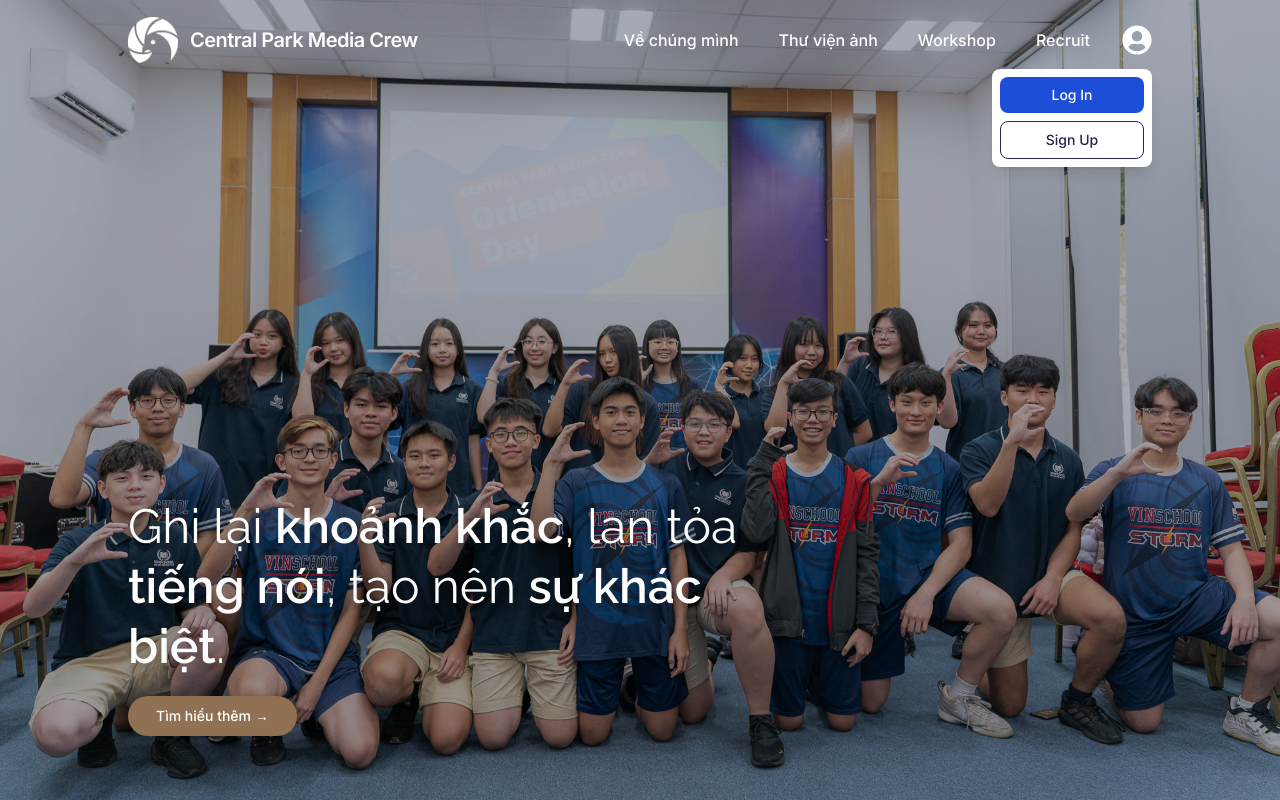
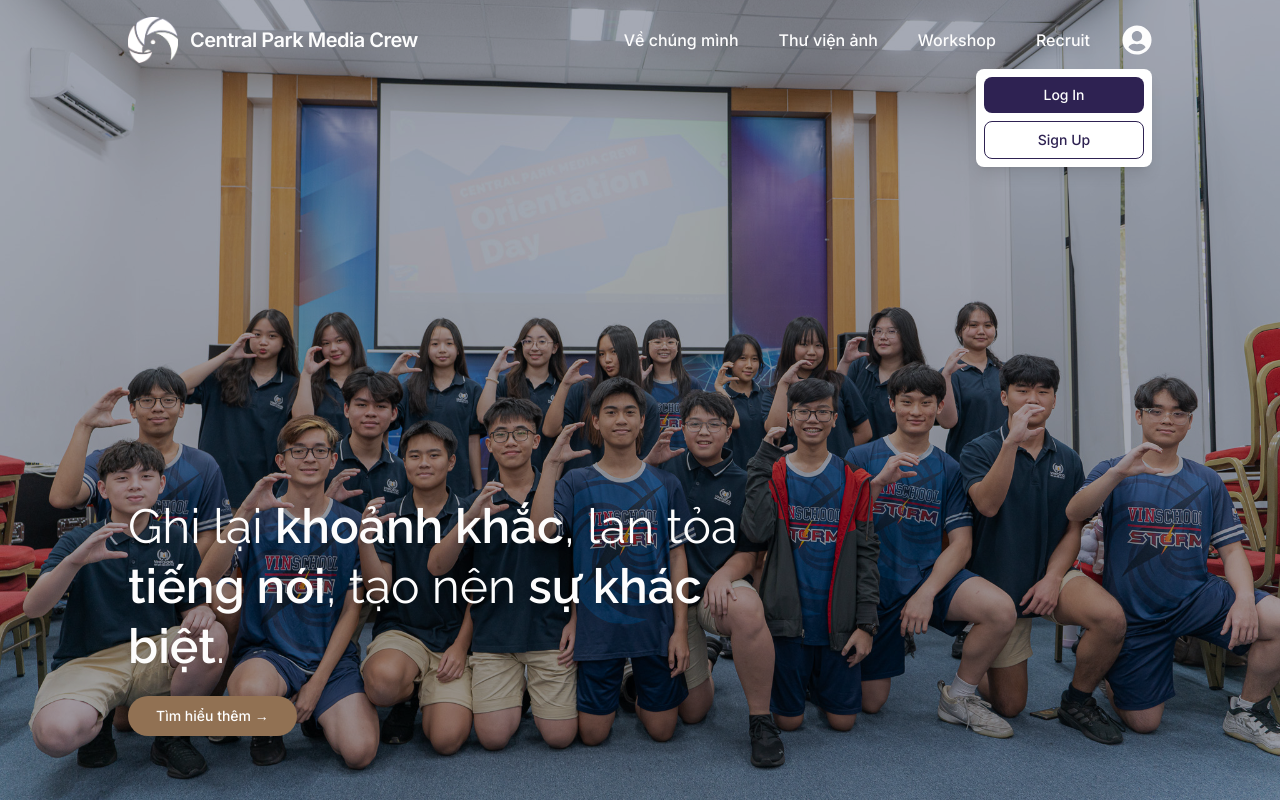
Before and after one commit to LucaasPhan/cpmc, a Next.js app: page / in a window 1280 px wide. Both pictures are taken after a click on the element 1137 px from the left and 40 px from the top of the page. Built offline with nearby package versions, Linux system fonts and the light colour scheme; no server answers.

Commit message:
refactor

```diff
--- a/src/app/about/_components/department.tsx
+++ b/src/app/about/_components/department.tsx
@@ -49,7 +49,7 @@ const Department = () => {
                             <div className="embla__container">
                             {   DEPARTMENT_INFO.map((item, index) => (
                                     <div className="embla__slide flex justify-center" key={index}>
-                                        <div className="flex-col lg:w-[55vw] p-5">
+                                        <div className="flex-col lg:w-[55vw] p-5 hover:scale-[1.04] transition-all">
                                             <h1 className={`${font} font-semibold text-5xl text-center pb-5`}>{item.full}</h1>
                                             <p className="text-xl text-justify lg:px-20">{item.description}</p>
                                         </div>
--- a/src/components/_components/Anchor.tsx
+++ b/src/components/_components/Anchor.tsx
@@ -1,11 +1,6 @@
 const Anchor = ({href, text}: {href: string; text: string}) => {
     return (
-        <a
-            href={href}
-            className="block py-3 px-3 whitespace-nowrap hover:text-purple-300 transition-all"
-        >
-            {text}
-        </a>
+        <a href={href} className="block py-3 px-3 whitespace-nowrap hover:text-[#b7c9f7] active:text-[#576b9d] transition-all">{text}</a>
     );
 };
 
--- a/src/components/_components/navigationButton.tsx
+++ b/src/components/_components/navigationButton.tsx
@@ -1,10 +1,7 @@
-import Link from "next/link";
 
 const NavigationButton = ({href, text}: {href: string, text: string}) => {
     return (
-        <Link href={href}>
-            <div className="text-white w-fit bg-[#917153] hover:scale-[1.05] hover:bg-[#7c6147] active:bg-[#654f3a] focus:ring-4 focus:ring-blue-300 font-medium rounded-full text-sm px-7 py-2.5 focus:outline-none transition-all">{text}</div>
-        </Link>
+        <a href={href} className="text-white w-fit bg-[#917153] hover:scale-[1.05] hover:bg-[#7c6147] active:bg-[#654f3a] focus:ring-4 focus:ring-blue-300 font-medium rounded-full text-sm px-7 py-2.5 focus:outline-none transition-all">{text}</a>
     );
 };
 
--- a/src/components/_components/userMenu.tsx
+++ b/src/components/_components/userMenu.tsx
@@ -12,9 +12,9 @@ const UserMenu = ({toggleMenu}: {toggleMenu: boolean}) => {
     };
 
     return (
-        (isSignedIn) ? (
         <div className={`${toggleMenu ? null : "hidden"} relative top-9 z-0`}>
-                <div className="absolute right-0 mt-2 w-44 bg-white text-background rounded-lg shadow-lg animate-[open-user-menu_0.2s_ease-in-out]">
+            <div className={`absolute right-0 mt-2 w-44 bg-white ${isSignedIn ? "text-background" : "text-foreground"} rounded-lg shadow-lg animate-[open-user-menu_0.2s_ease-in-out]`}>
+            {isSignedIn ? (
                 <ul className="py-2 text-sm">
                     <li>
                         <div className="block px-4 py-2 font-semibold">{displayName}</div>
@@ -26,20 +26,18 @@ const UserMenu = ({toggleMenu}: {toggleMenu: boolean}) => {
                         <div className="block px-4 py-2 text-red-600 hover:text-white hover:bg-red-500 cursor-pointer" onClick={() => {signOutUser()}}>Sign Out</div>
                     </li>
                 </ul>
-                </div>
-            </div>
             ) : (
-            <div className={`${toggleMenu ? null : "hidden"} relative top-9 z-0`}>
-                <div className="absolute right-0 mt-2 w-40 bg-white items-center rounded-lg shadow-lg animate-[open-user-menu_0.2s_ease-in-out]">
-                    <div className="bg-blue-700 hover:bg-blue-800 text-center font-medium rounded-lg text-sm mx-2 my-2 px-5 py-2 hover:scale-[1.05] transition-all">
+                <div>
+                    <div className="bg-[#2e2252] hover:bg-[#6047ac] text-center font-medium rounded-lg text-sm mx-2 my-2 px-5 py-2 hover:scale-[1.05] transition-all">
                         <SignInButton>Log In</SignInButton>
                     </div>
-                    <div className="border border-background hover:border-blue-800 hover:bg-blue-800 text-background hover:text-foreground text-center font-medium rounded-lg text-sm mx-2 my-2 px-5 py-2 hover:scale-[1.05] transition-all">
+                    <div className="border border-background hover:border-[#6047ac] hover:bg-[#6047ac] text-background hover:text-foreground text-center font-medium rounded-lg text-sm mx-2 my-2 px-5 py-2 hover:scale-[1.05] transition-all">
                         <SignUpButton>Sign Up</SignUpButton>
                     </div>
                 </div>
+            )}
             </div>
-        )
+        </div>
     );
 };
 
--- a/src/components/navbar.tsx
+++ b/src/components/navbar.tsx
@@ -1,10 +1,10 @@
 import Anchor from "./_components/Anchor";
+import User from "./_components/user";
+import { Logo } from "./_components/logo";
+import { PAGE_INFO } from "./_constants/constants";
 import { useState } from "react";
 import { ImCross } from "react-icons/im";
 import { FaBars } from "react-icons/fa";
-import { Logo } from "./_components/logo";
-import { PAGE_INFO } from "./_constants/constants";
-import User from "./_components/user";
 
 const Navbar = ({noShadow: noShadow = false, isFixed: isFixed = false}: {noShadow?: boolean, isFixed?: boolean}) => {
     const [toggle, setToggle] = useState(false);
```
Lines whose indentation alone changed are shown as unchanged.
